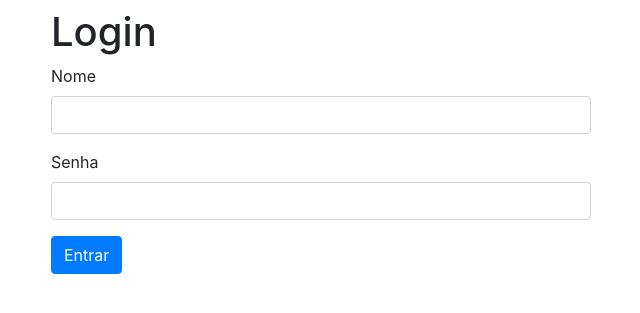
After one commit to mateusmpbr/agenda-de-eventos, a Django app: page /login/ in a window 1280 px wide. The commit adds this page. Shown: the top 313 px of the page, without its empty margins (319-959 px from the left). Run offline with Django 3.2, Linux system fonts and the light colour scheme; some libraries are stand-ins or nearby versions.

Commit message:
Autenticação, login, logout

```diff
--- a/agenda/agenda/urls.py
+++ b/agenda/agenda/urls.py
@@ -19,7 +19,10 @@ from core import views
 from django.views.generic import RedirectView
 
 urlpatterns = [
+    path('', RedirectView.as_view(url='agenda/')),
     path('admin/', admin.site.urls),
     path('agenda/', views.lista_eventos),
-    path('', RedirectView.as_view(url='agenda/'))
+    path('login/', views.login_user),
+    path('login/submit', views.submit_login),
+    path('logout/', views.logout_user)
 ]
--- a/agenda/core/views.py
+++ b/agenda/core/views.py
@@ -1,8 +1,36 @@
-from django.shortcuts import render
+from django.shortcuts import render, redirect
 from core.models import Evento
+from django.contrib.auth.decorators import login_required
+from django.contrib.auth import authenticate, login, logout
+from django.contrib import messages
 
 # Create your views here.
+
+
+def login_user(request):
+    return render(request, 'login.html')
+
+
+def logout_user(request):
+    logout(request)
+    return redirect('/')
+
+
+def submit_login(request):
+    if request.POST:
+        username = request.POST.get('username')
+        password = request.POST.get('password')
+        usuario = authenticate(username=username, password=password)
+        if usuario is not None:
+            login(request, usuario)
+        else:
+            messages.error(request,"Usuário ou senha inválidos")
+    return redirect('/')
+
+
+@login_required(login_url='/login/')
 def lista_eventos(request):
-    eventos = Evento.objects.all()
+    usuario = request.user
+    eventos = Evento.objects.filter(usuario=usuario)
     response = {'eventos':eventos}
     return render(request, 'agenda.html', response)
--- /dev/null
+++ b/agenda/templates/login.html
@@ -0,0 +1,34 @@
+<!DOCTYPE html>
+<html lang="pt-br">
+<head>
+    <meta charset="UTF-8">
+    <link rel="stylesheet" href="https://stackpath.bootstrapcdn.com/bootstrap/4.3.1/css/bootstrap.min.css" integrity="sha384-ggOyR0iXCbMQv3Xipma34MD+dH/1fQ784/j6cY/iJTQUOhcWr7x9JvoRxT2MZw1T" crossorigin="anonymous">
+    <title>Login</title>
+</head>
+<body>
+<div class="container">
+    <div class="row justify-content-center">
+        <div class="col-md-6">
+            <h1 class="mt-2">Login</h1>
+            <form action="submit" method="POST">
+                {% csrf_token %}
+                <div class="form-group">
+                    <label for="username">Nome</label>
+                    <input class="form-control" id="username" type="text" name="username">
+                </div>
+                <div class="form-group">
+                    <label for="password">Senha</label>
+                    <input class="form-control" id="password" type="password" name="password">
+                </div>
+                <button type="submit" class="btn btn-primary">Entrar</button>
+            </form>
+            {% for message in messages %}
+            <div class="alert alert-danger mt-3">
+                <b>Erro: </b> {{message}}
+            </div>
+            {% endfor %}
+        </div>
+    </div>
+</div>
+</body>
+</html>
--- a/agenda/templates/model-footer.html
+++ b/agenda/templates/model-footer.html
@@ -1 +1,3 @@
-<footer>Aqui é o footer</footer>
+<div class="container-fluid">
+    <footer>Aqui é o footer</footer>
+</div>
--- a/agenda/templates/model-header.html
+++ b/agenda/templates/model-header.html
@@ -1,2 +1,2 @@
-Aqui é o header
 <meta charset="UTF-8">
+<link rel="stylesheet" href="https://stackpath.bootstrapcdn.com/bootstrap/4.3.1/css/bootstrap.min.css" integrity="sha384-ggOyR0iXCbMQv3Xipma34MD+dH/1fQ784/j6cY/iJTQUOhcWr7x9JvoRxT2MZw1T" crossorigin="anonymous">
--- a/agenda/templates/model-page.html
+++ b/agenda/templates/model-page.html
@@ -5,6 +5,7 @@
     <title>Agendamentos</title>
 </head>
 <body>
+    <a href="/logout" class="btn btn-danger float-right m-2">Logout</a>
     {% block content %} {% endblock %}
     {% include "model-footer.html" %}
 </body>
```
Also changed, not shown: agenda/templates/agenda.html (+8 -6 lines), agenda/db.sqlite3.
